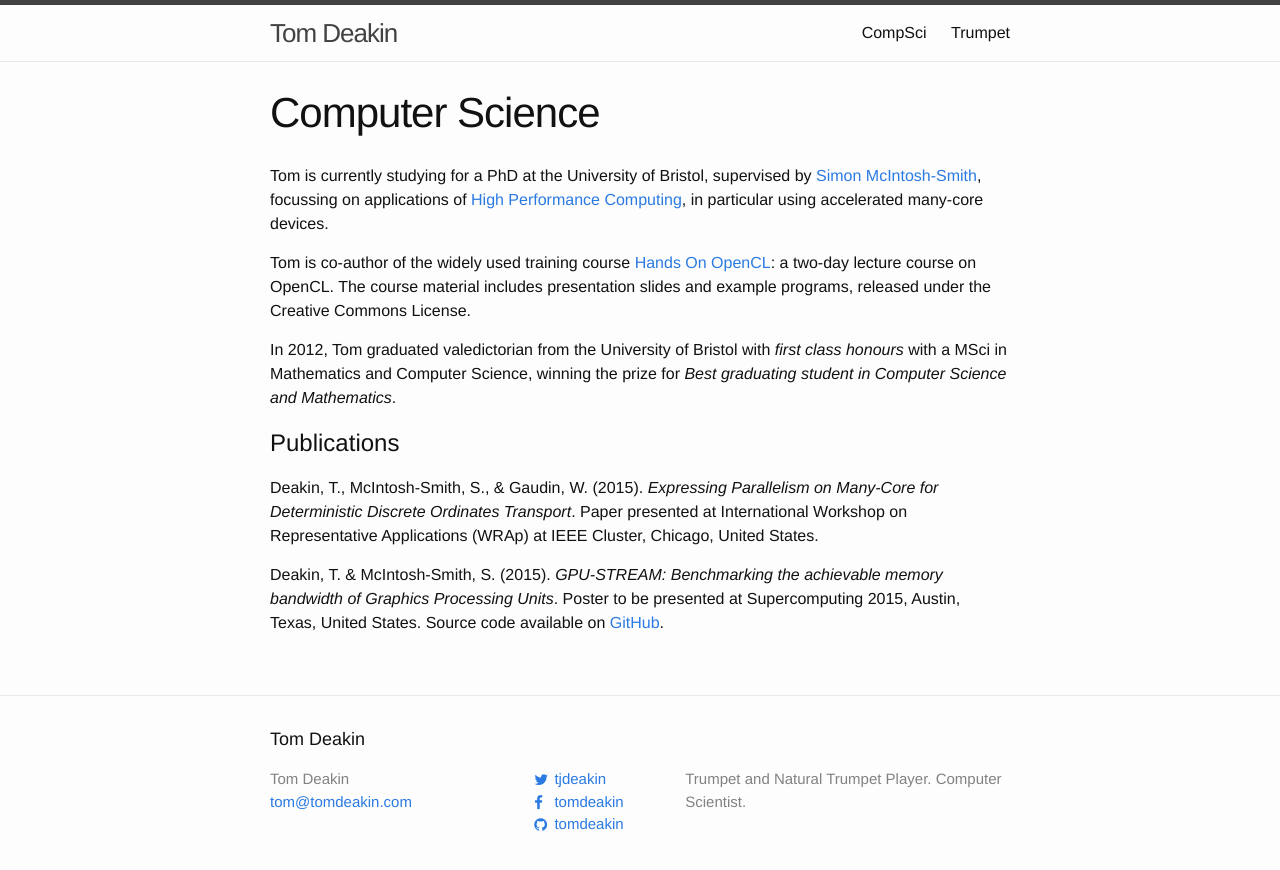
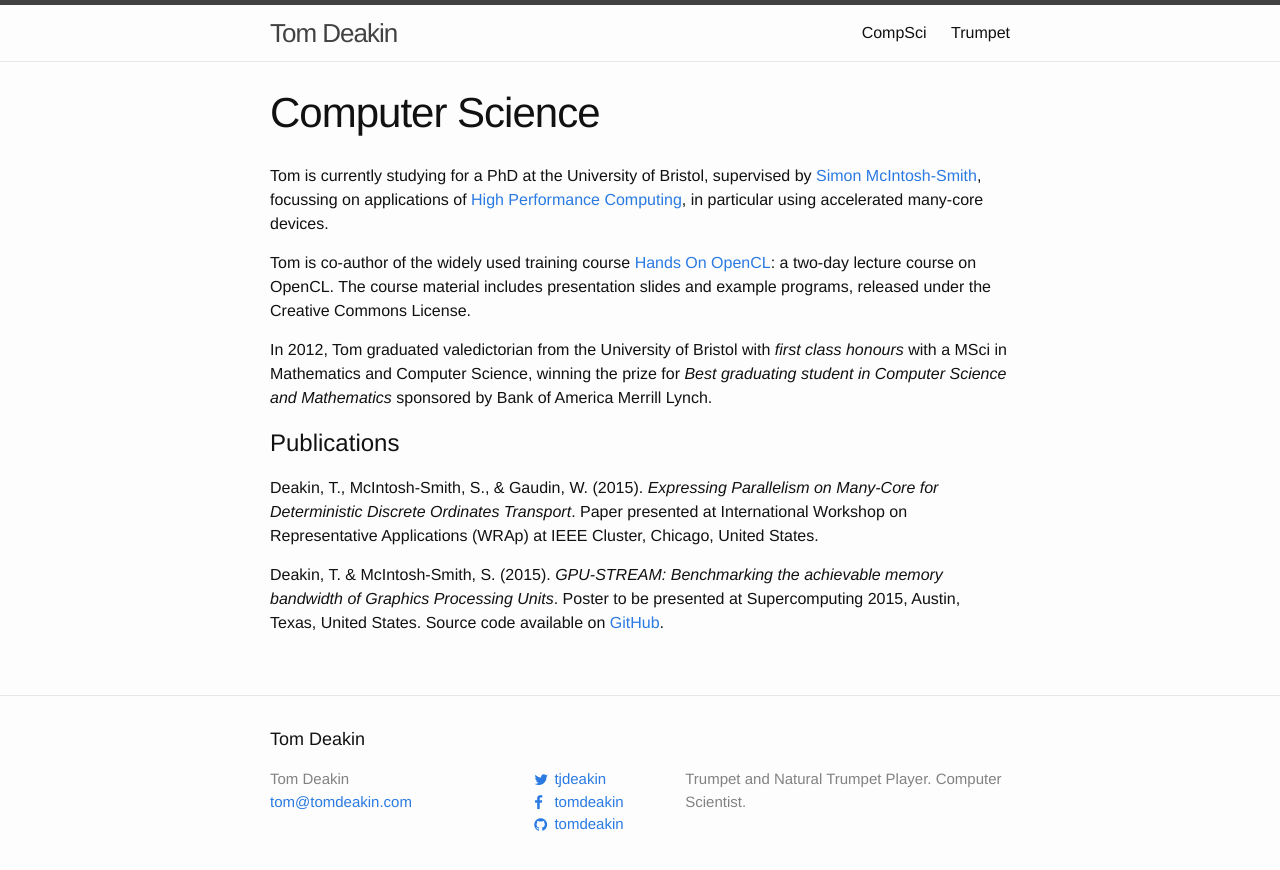
Before and after one commit to tomdeakin/tomdeakin.github.io, a Jekyll site: the page built from cs.md, in a window 1280 px wide. Shown: the top 870 px of the page. Built offline with Jekyll 4.4.1, drawn with Linux system fonts in a browser that asks for light colours; nearby versions of some CDN libraries.

Commit message:
Update cs.md

```diff
--- a/cs.md
+++ b/cs.md
@@ -9,7 +9,7 @@ Tom is currently studying for a PhD at the University of Bristol, supervised by
 
 Tom is co-author of the widely used training course [Hands On OpenCL](http://handsonopencl.github.io): a two-day lecture course on OpenCL. The course material includes presentation slides and example programs, released under the Creative Commons License.
 
-In 2012, Tom graduated valedictorian from the University of Bristol with *first class honours* with a MSci in Mathematics and Computer Science, winning the prize for *Best graduating student in Computer Science and Mathematics*.
+In 2012, Tom graduated valedictorian from the University of Bristol with *first class honours* with a MSci in Mathematics and Computer Science, winning the prize for *Best graduating student in Computer Science and Mathematics* sponsored by Bank of America Merrill Lynch.
 
 # Publications
 
```
